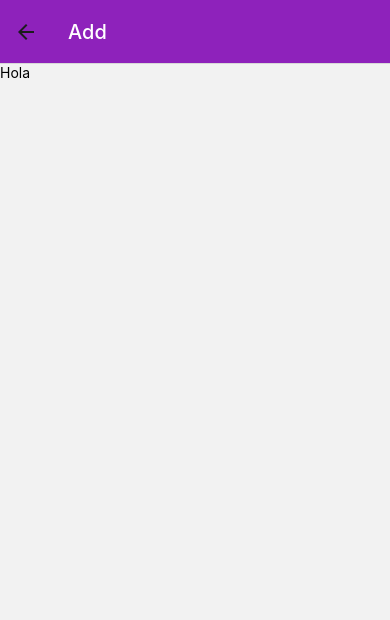
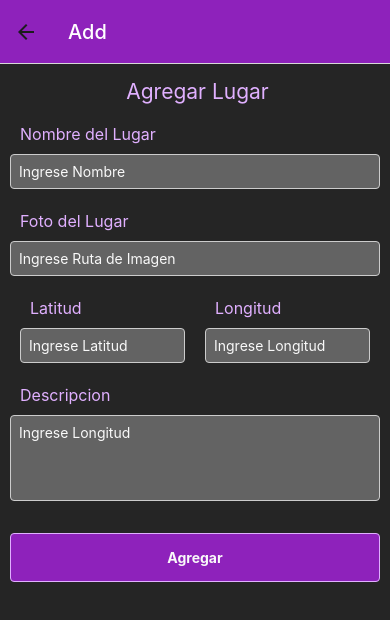
Before and after one commit to gomex500/TourPilot, a React Native app: screen /Add in a window 390 px wide. Shown: the top 620 px of the page. Built offline with nearby package versions, Linux system fonts and the light colour scheme.

Commit message:
estructura y diseno de agregar lugar

```diff
--- a/src/Views/Add.js
+++ b/src/Views/Add.js
@@ -1,10 +1,126 @@
 import React from "react";
-import {Text} from 'react-native';
+import {Text, View, StyleSheet, KeyboardAvoidingView} from 'react-native';
+import Buttom from "../components/Buttom";
+import Input from "../components/Input";
 
 const Add = () =>{
     return(
-        <Text>Hola</Text>
+        <View style={styles.container}>
+            <Text style={styles.title}>Agregar Lugar</Text>
+            <View>
+                <Text style={styles.label}>Nombre del Lugar</Text>
+                <Input
+                    styles={styles.input}
+                    ph={'Ingrese Nombre'}
+                    type={"default"}
+                />
+            </View>
+            <View>
+                <Text style={styles.label}>Foto del Lugar</Text>
+                <Input
+                    styles={styles.input}
+                    ph={'Ingrese Ruta de Imagen'}
+                    type={"default"}
+                />
+            </View>
+           <View style={styles.box}>
+           <View>
+                <Text style={styles.label}>Latitud</Text>
+                <Input
+                    styles={styles.input2}
+                    ph={'Ingrese Latitud'}
+                    type={"numeric"}
+                />
+            </View>
+            <View>
+                <Text style={styles.label}>Longitud</Text>
+                <Input
+                    styles={styles.input2}
+                    ph={'Ingrese Longitud'}
+                    type={"numeric"}
+                />
+            </View>
+           </View>
+            <View>
+                <Text style={styles.label}>Descripcion</Text>
+                <Input
+                    styles={styles.input}
+                    ph={'Ingrese Longitud'}
+                    type={"default"}
+                    ta={true}
+                    nl={4}
+                />
+            </View>
+            <Buttom
+                styles={styles.btn}
+                text={'Agregar'}
+                stylesT={styles.textBtn}
+                onPress={console.log('hola')}
+            />
+        </View>
     )
 }
 
+const styles = StyleSheet.create({
+    container: {
+        flex: 1,
+        backgroundColor: '#252525',
+        padding: 10
+      },
+    input: {
+        backgroundColor: '#636363',
+        width: '100%',
+        marginBottom: 12,
+        padding: 8,
+        borderWidth: 1,
+        borderColor: '#ccc',
+        borderRadius: 4,
+        color: '#f9f9f9'
+    },
+    input2: {
+        backgroundColor: '#636363',
+        width: 165,
+        marginBottom: 12,
+        padding: 8,
+        borderWidth: 1,
+        borderColor: '#ccc',
+        borderRadius: 4,
+        color: '#f9f9f9'
+    },
+    title:{
+        fontSize: 21,
+        marginTop:5,
+        marginLeft:5,
+        marginBottom:10,
+        color: '#e0b0ff',
+        textAlign: "center"
+      },
+      label:{
+          fontSize: 16,
+          color: '#e0b0ff',
+          margin: 10
+      },
+      box:{
+          flexDirection:"row",
+          alignItems: "center",
+          justifyContent: "space-around",
+      },
+      btn:{
+        width: '100%',
+        backgroundColor: '#8e22bb',
+        padding: 15,
+        borderWidth: 1,
+        borderColor: '#e0b0ff',
+        borderRadius: 4,
+        color: '#f9f9f9',
+        textAlign: "center",
+        marginTop: 20
+      },
+      textBtn:{
+          fontWeight: 'bold',
+          color: '#f9f9f9',
+          textAlign: 'center'
+      }
+});
+
 export default Add;
--- a/src/Views/Home.js
+++ b/src/Views/Home.js
@@ -35,6 +35,7 @@ const Home = ({navigation}) => {
       <View style={styles.container2}>
         <Buttom
           styles={styles.button}
+          stylesT={styles.textBtn}
           text={'Add'}
           onPress={() => navigation.navigate('Add')}
         />
@@ -90,6 +91,9 @@ const styles = StyleSheet.create({
       alignItems:'center',
       justifyContent: 'space-between',
       paddingRight: 20,
+    },
+    textBtn:{
+      color:'#f9f9f9'
     }
 });
 
--- a/src/components/Buttom.js
+++ b/src/components/Buttom.js
@@ -1,10 +1,10 @@
 import React from "react";
 import {View, Text, TouchableOpacity} from 'react-native'
 
-const Buttom = ({styles, text, onPress}) =>{
+const Buttom = ({styles, stylesT, text, onPress}) =>{
     return(
         <TouchableOpacity style={styles} onPress={onPress}>
-            <Text>{text}</Text>
+            <Text style={stylesT}>{text}</Text>
         </TouchableOpacity>
     )
 }
--- a/src/components/Input.js
+++ b/src/components/Input.js
@@ -1,12 +1,16 @@
 import React from "react";
+import {TextInput} from 'react-native';
 
-const Input = ({styles, ph, val, fuc}) =>{
+const Input = ({styles, ph, val, fuc, type, ta, nl}) =>{
     return(
         <TextInput
-            style={styles.input}
+            keyboardType={type}
+            style={styles}
             placeholder={ph}
             value={val}
             onChangeText={fuc}
+            multiline={ta} // Habilita el modo multiline
+            numberOfLines={nl}
       />
     )
 }
```
